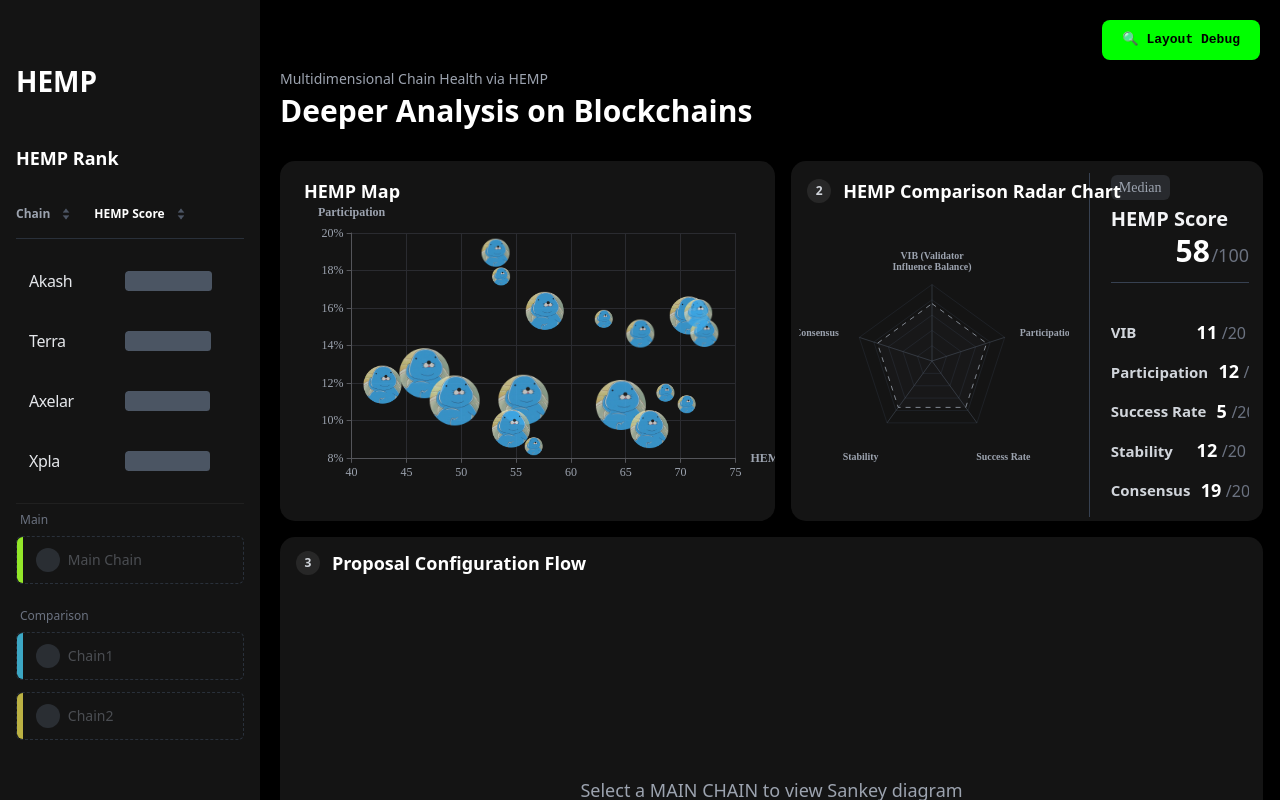
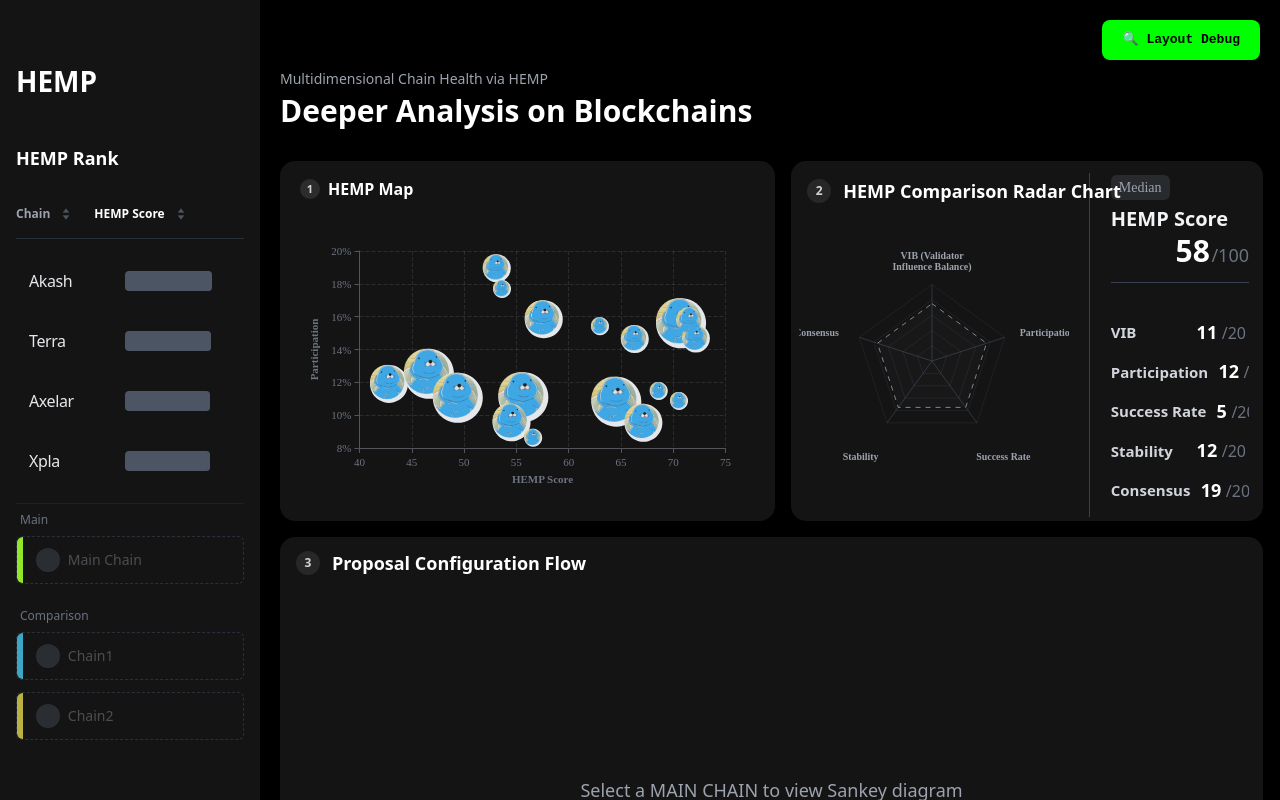
Before and after one commit to nhsngyn/HEMP, a React (Vite) app: page / in a window 1280 px wide. Built offline with nearby package versions, Linux system fonts and the light colour scheme; a web font is replaced by a local one.

Commit message:
버블 크기 임계값 설정

```diff
--- a/src/components/charts/HempMap.jsx
+++ b/src/components/charts/HempMap.jsx
@@ -7,41 +7,19 @@ import { BUBBLE_CHART } from '../../constants/chart';
 const HempMap = () => {
   const { allChains } = useChainStore();
 
-  // selectChain 가져오기
+  // 선택된 체인 정보 및 핸들러 가져오기
   const {
     selectChain,
     getSelectionInfo,
     selectedMainId, selectedSubId1, selectedSubId2
   } = useChainSelection();
 
-const chainMap = useMemo(() => {
+  // 툴팁용 데이터 매핑 (체인 이름 -> 체인 객체)
+  const chainMap = useMemo(() => {
     return allChains.reduce((acc, chain) => {
       acc[chain.name] = chain;
       return acc;
     }, {});
-  }, [allChains]);
-
-  // 프로포절 개수 백분위수 계산 (모든 체인 포함, 0도 포함)
-  const proposalPercentiles = useMemo(() => {
-    if (!allChains || allChains.length === 0) return { p25: 0, p50: 0, p75: 0 };
-
-    const proposalCounts = allChains
-      .map(chain => chain.proposals || 0)
-      .sort((a, b) => a - b);
-
-    if (proposalCounts.length === 0) return { p25: 0, p50: 0, p75: 0 };
-
-    const getPercentile = (arr, percentile) => {
-      if (arr.length === 0) return 0;
-      const index = Math.ceil((percentile / 100) * arr.length) - 1;
-      return arr[Math.max(0, Math.min(index, arr.length - 1))];
-    };
-
-    return {
-      p25: getPercentile(proposalCounts, 25),
-      p50: getPercentile(proposalCounts, 50),
-      p75: getPercentile(proposalCounts, 75)
-    };
   }, [allChains]);
 
   const option = useMemo(() => {
@@ -49,31 +27,32 @@ const chainMap = useMemo(() => {
 
     const hasAnySelection = selectedMainId || selectedSubId1 || selectedSubId2;
 
-    const { SIZES } = BUBBLE_CHART;
-    const { p25, p50, p75 } = proposalPercentiles;
+    // ✨ 상수 파일에서 정의된 값 사용
+    const { SIZES, THRESHOLDS } = BUBBLE_CHART;
 
-    // 프로포절 개수 기준 4단계 지름 계산
+    // 프로포절 개수 기준 버블 크기 계산 (고정 임계값 사용)
     const calculateBubbleSize = (proposalCount, isSelected) => {
       const count = proposalCount || 0;
       let baseSize;
 
-      // Top 25% (75% 초과) → 50px
-      if (count > p75) {
-        baseSize = 50;
+      // Q3 이상 (Huge)
+      if (count >= THRESHOLDS.Q3) {
+        baseSize = SIZES.HUGE;
       }
-      // 50-75% (50% 초과 ~ 75% 이하) → 38px
-      else if (count > p50) {
-        baseSize = 38;
+      // Q2 이상 (Large)
+      else if (count >= THRESHOLDS.Q2) {
+        baseSize = SIZES.LARGE;
       }
-      // 25-50% (25% 초과 ~ 50% 이하) → 28px
-      else if (count > p25) {
-        baseSize = 28;
+      // Q1 이상 (Medium)
+      else if (count >= THRESHOLDS.Q1) {
+        baseSize = SIZES.MEDIUM;
       }
-      // Bottom 25% (25% 이하) → 18px
+      // 나머지 (Small)
       else {
-        baseSize = 18;
+        baseSize = SIZES.SMALL;
       }
 
+      // 선택된 경우 크기 확대
       return isSelected ? baseSize + SIZES.SELECTED_OFFSET : baseSize;
     };
 
@@ -86,108 +65,142 @@ const chainMap = useMemo(() => {
 
       return {
         name: chain.name,
+        // [X축: HEMP Score, Y축: Participation]
         value: [chain.score, chain.participation || 0],
         symbol: 'circle',
         symbolSize: size,
+
+        // 버블 내부 로고 (Rich Text)
         label: {
           show: true,
-          position: 'inside',
-          formatter: '{logo|}',
+          position: 'center',
+          formatter: logoUrl ? '{logo|}' : '', // 로고 없으면 빈 문자열
           rich: {
             logo: {
               backgroundColor: { image: logoUrl },
-              width: size,
-              height: size,
-              borderRadius: size / 2
+              width: size * 0.9,
+              height: size * 0.9,
+              borderRadius: (size * 0.9) / 2, // 둥근 로고
             }
           }
         },
+
+        // 스타일 설정
         itemStyle: {
-          color: 'transparent',
-          opacity: isSelected ? 1 : (hasAnySelection ? 0.3 : 0.85),
+          color: '#E5E7EB', // 기본 버블 색상 (연한 회색/흰색)
+
+          // 선택 안 된 상태에서 다른 게 선택되어 있다면 흐리게 처리
+          opacity: hasAnySelection && !isSelected ? 0.1 : 1,
+
+          // 선택 시 테두리 색상 (Main/Sub 색상)
           borderColor: isSelected ? selection.color : 'transparent',
           borderWidth: isSelected ? 3 : 0,
-          shadowBlur: isSelected ? 20 : 0,
+
+          // 선택 시 그림자 효과
+          shadowBlur: isSelected ? 15 : 0,
           shadowColor: isSelected ? selection.color : 'transparent'
         },
-        z: selection ? selection.z : 2
+        // 선택된 버블이 항상 위에 오도록 Z-index 설정
+        z: isSelected ? 100 : 2
       };
     });
 
     return {
       backgroundColor: 'transparent',
-      textStyle: {
-        fontFamily: 'SUIT'
-      },
+      textStyle: { fontFamily: 'SUIT' },
       grid: {
-        top: '20%', right: '8%', bottom: '12%', left: '8%',
+        top: '25%', right: '10%', bottom: '15%', left: '10%',
         containLabel: true
       },
-     tooltip: {
+      tooltip: {
         trigger: 'item',
         backgroundColor: 'rgba(26, 27, 32, 0.95)',
         borderColor: '#4B5563',
         textStyle: { color: '#fff', fontFamily: 'SUIT' },
         formatter: (params) => {
           const chainData = chainMap[params.name];
-
           if (!chainData) return '';
 
+          // 툴팁 내용 구성
           const logoImg = chainData.logoUrl
             ? `<img src="${chainData.logoUrl}" style="width:20px;height:20px;vertical-align:middle;margin-right:8px;border-radius:50%;" />`
             : '';
 
           return `
-            <div style="font-weight:bold; margin-bottom:8px; font-size:15px; display:flex; align-items:center;">
+            <div style="font-weight:bold; margin-bottom:6px; font-size:14px; display:flex; align-items:center;">
               ${logoImg} ${params.name}
             </div>
-            <div style="color:#bbb; margin-bottom:4px;">HEMP Score: <b style="color:white">${params.value[0]}</b></div>
-            <div style="color:#bbb; margin-bottom:4px;">Participation: <b style="color:white">${params.value[1]}%</b></div>
-            <div style="color:#bbb;">Proposals: <b style="color:#FCD34D">${chainData.proposals || 0}개</b></div>
+            <div style="color:#9CA3AF; font-size:12px; line-height:1.6;">
+              HEMP Score: <b style="color:white">${params.value[0]}</b><br/>
+              Participation: <b style="color:white">${params.value[1]}%</b><br/>
+              Proposals: <b style="color:#FCD34D">${chainData.proposals || 0}</b>
+            </div>
           `;
         }
       },
       xAxis: {
         name: 'HEMP Score',
+        nameLocation: 'middle',
+        nameGap: 25,
         type: 'value',
-        scale: true,
-        splitLine: { lineStyle: { color: '#2A2B30' } },
-        axisLabel: { color: '#9CA3AF' },
-        nameTextStyle: { color: '#9CA3AF', fontWeight: 'bold' }
+        scale: true, // 0부터 시작하지 않음
+        splitLine: {
+          show: true,
+          lineStyle: { type: 'dashed', color: 'rgba(255,255,255,0.1)' }
+        },
+        axisLabel: { color: '#6D7380', fontSize: 11 },
+        nameTextStyle: { color: '#6D7380', fontSize: 11, fontWeight: 'bold' }
       },
       yAxis: {
         name: 'Participation',
+        nameRotate: 90,
+        nameLocation: 'middle',
+        nameGap: 40,
         type: 'value',
         scale: true,
-        splitLine: { lineStyle: { color: '#2A2B30' } },
-        axisLabel: { formatter: '{value}%', color: '#9CA3AF' },
-        nameTextStyle: { color: '#9CA3AF', fontWeight: 'bold' }
+        splitLine: {
+          show: true,
+          lineStyle: { type: 'dashed', color: 'rgba(255,255,255,0.1)' }
+        },
+        axisLabel: { formatter: '{value}%', color: '#6D7380', fontSize: 11 },
+        nameTextStyle: { color: '#6D7380', fontSize: 11, fontWeight: 'bold' }
       },
       series: [
         {
           type: 'scatter',
           data: seriesData,
+          // 애니메이션 설정
           animationDurationUpdate: 500,
           animationEasingUpdate: 'cubicOut'
         }
       ]
     };
-  }, [allChains, selectedMainId, selectedSubId1, selectedSubId2, getSelectionInfo, chainMap, proposalPercentiles]);
+  }, [allChains, selectedMainId, selectedSubId1, selectedSubId2, getSelectionInfo, chainMap]);
 
   // 클릭 핸들러
   const onChartClick = (params) => {
     const clickedChain = allChains.find(c => c.name === params.name);
     if (clickedChain) {
-      // 클릭 시 자동 배치 (이미 선택된 체인이면 무시됨)
+      // 체인 선택 액션 실행
       selectChain(clickedChain.id);
     }
   };
 
   return (
     <div className="w-full h-full relative">
-      <h3 className="absolute top-4 left-6 text-white font-bold text-lg z-10 pointer-events-none">
-        HEMP Map
-      </h3>
+      {/* 차트 제목 (왼쪽 상단 배지 스타일) */}
+      <div className="absolute top-4 left-5 flex items-center gap-2 z-10 pointer-events-none">
+        <div
+          className="flex items-center justify-center rounded-full text-[11px] font-bold text-gray-300"
+          style={{ width: '20px', height: '20px', backgroundColor: 'rgba(255,255,255,0.1)' }}
+        >
+          1
+        </div>
+        <h3 className="text-white font-bold text-base">
+          HEMP Map
+        </h3>
+      </div>
+
       <ReactECharts
         option={option}
         style={{ height: '100%', width: '100%' }}
```
